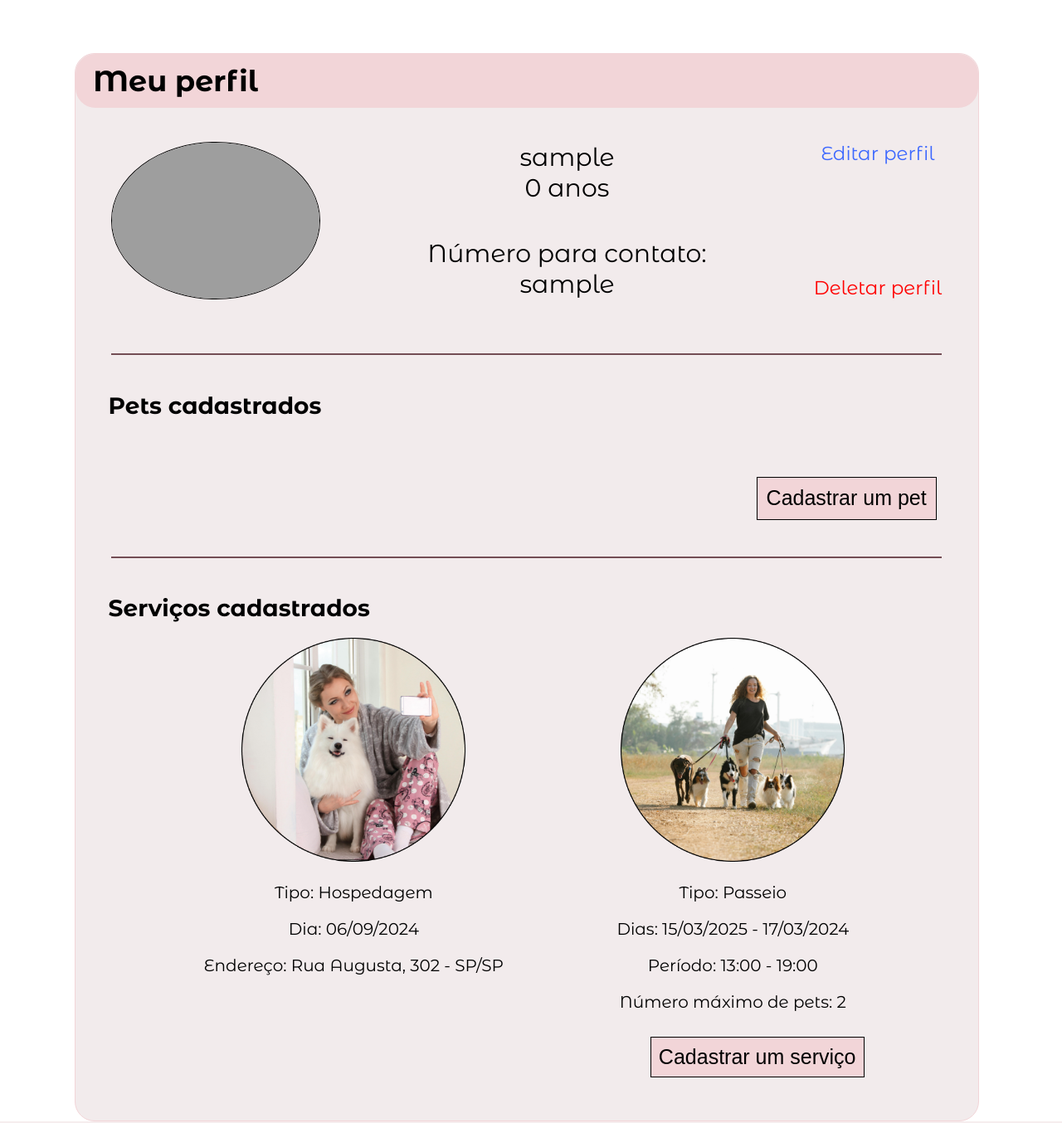
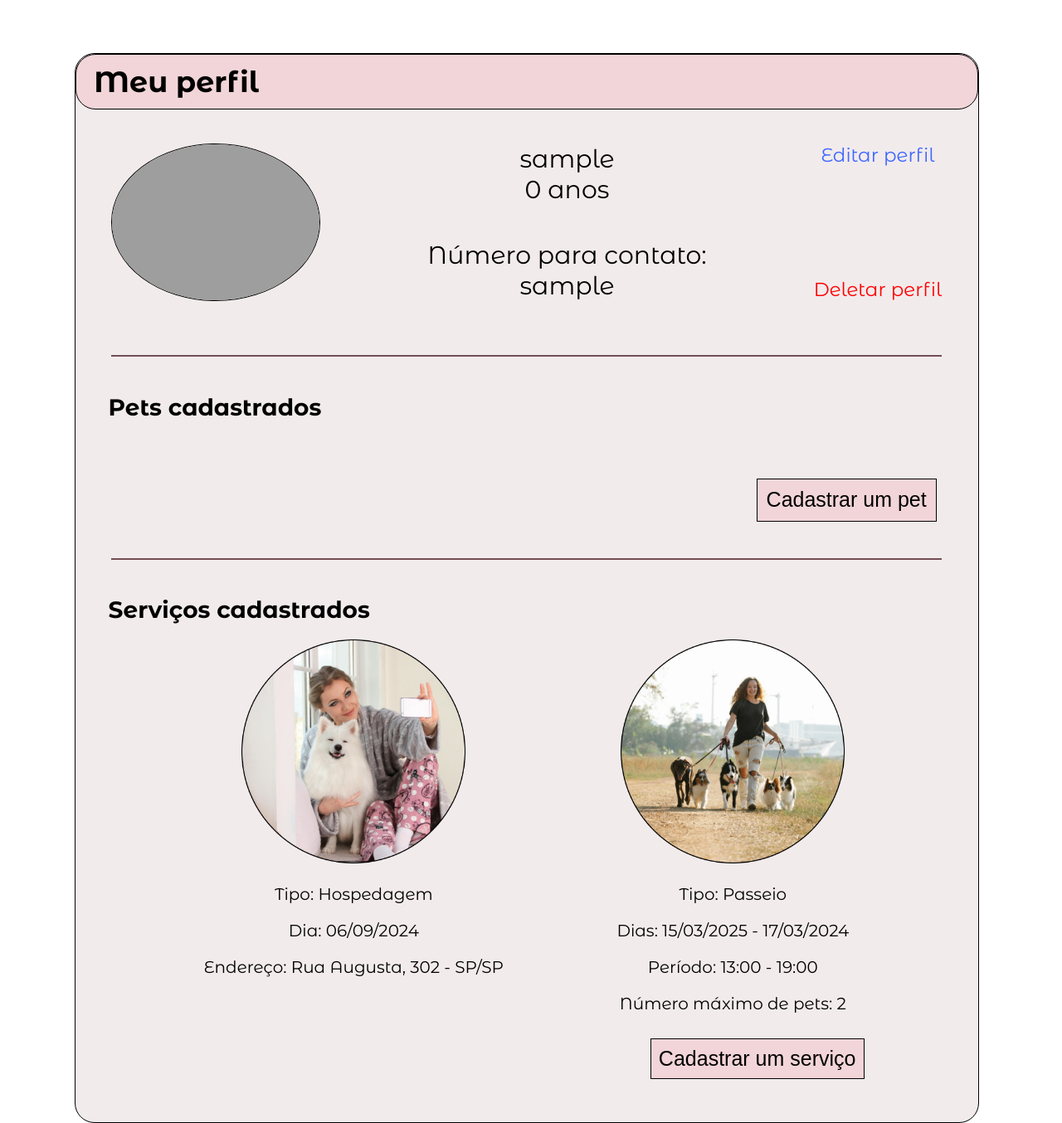
Before and after one commit to DisistiNao/StayPawsitive, a Flask app: a page that uses app/templates/base.html in a window 1280 px wide. Shown: the part 95-1449 px from the top of the page at 83% size. Run offline with Flask 3, Linux system fonts and the light colour scheme; the visitor is signed in with stand-in values (Sample User, id 1); data comes from the database, SQL or seed files in the repository; data that the repository does not hold is empty; some web fonts are replaced; grey boxes are pictures that could not be loaded.

Commit message:
Add files via upload

```diff
--- a/app/static/styles/user.css
+++ b/app/static/styles/user.css
@@ -25,13 +25,15 @@ html {
     border: 1px solid #F2D5D8;
     border-radius: 24px;
     padding-bottom: 4%;
+    border: 0.5px solid black;
+
 }
 
 .title {
     background-color: #F2D5D8;
     padding: 1% 2%;
     border-radius: 24px;
-
+    border: 0.5px solid black;
     font-size: 35px;
     font-weight: 700;
 }
```
